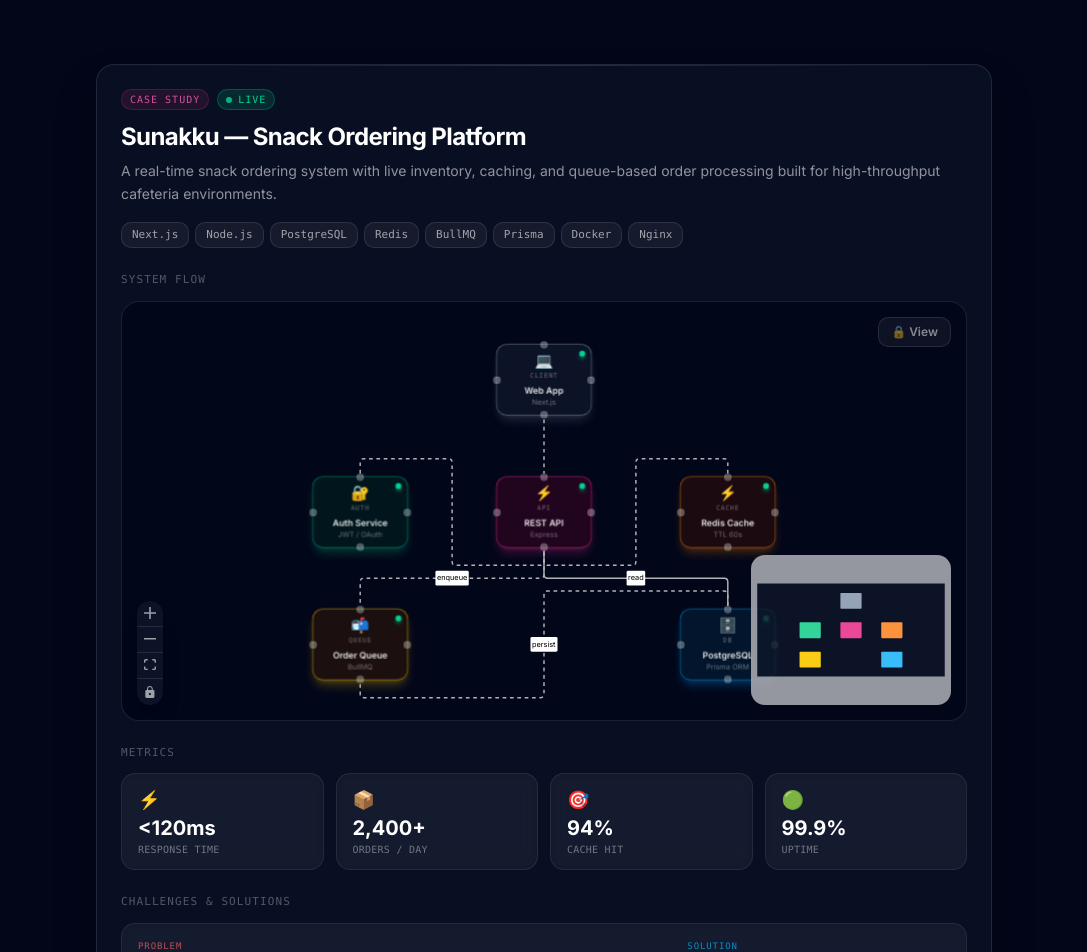
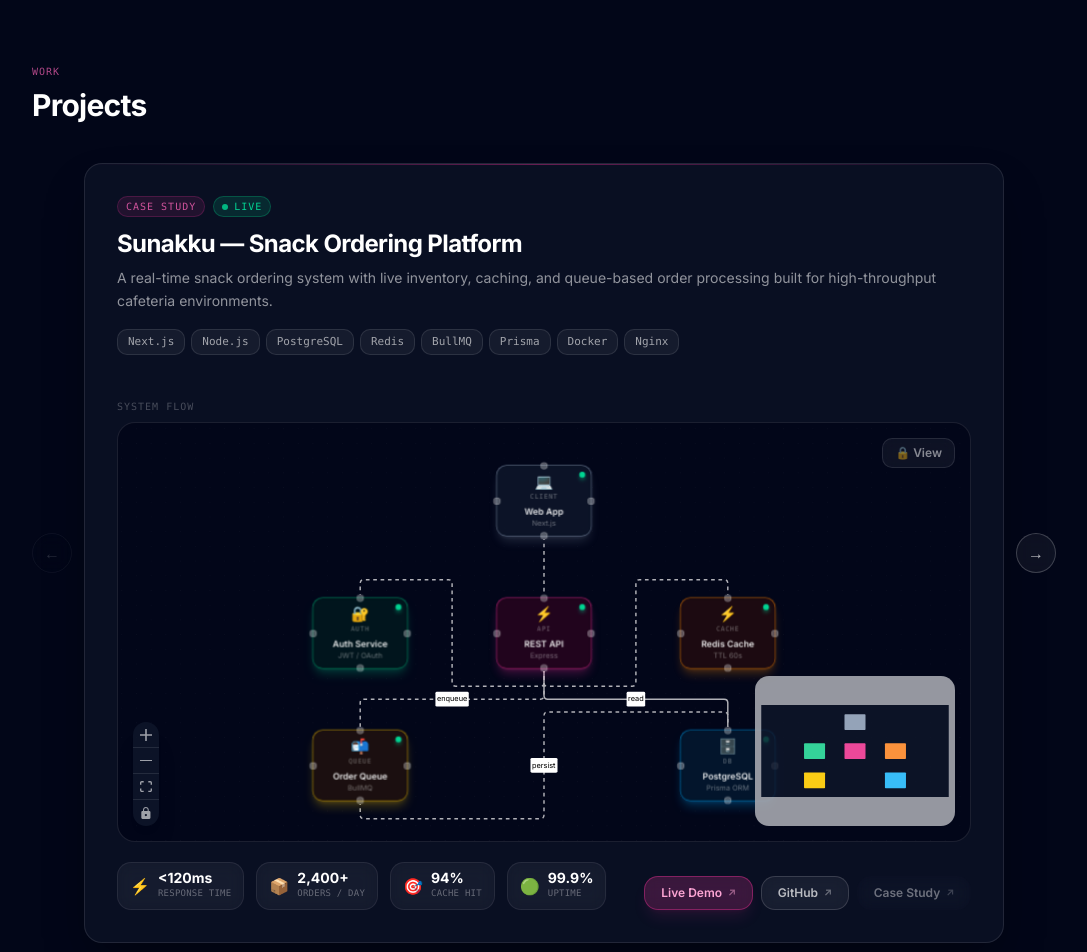
Before and after one commit to avneeshrai07/my-portfolio, a Next.js app: page /projects in a window 1280 px wide. Shown: the top 952 px of the page, without its empty margins (96-1183 px from the left). Built offline with nearby package versions, Linux system fonts and the light colour scheme.

Commit message:
some fixes in projects

```diff
--- a/app/projects/page.tsx
+++ b/app/projects/page.tsx
@@ -1,13 +1,26 @@
-// ✅ Correct — matches your actual folder structure
-import ProjectCard from "@/components/projects/ProjectCard";
-import { sunakku } from "@/components/data/projects/sunakku";
+import ProjectCarousel from "@/components/projects/ProjectCarousel";
+import { allProjects } from "@/components/data/projects";
 
 export default function ProjectsPage() {
   return (
-    <main className="min-h-screen bg-slate-950 px-6 py-16">
-      <div className="max-w-4xl mx-auto space-y-10">
-        <ProjectCard project={sunakku} />
-        {/* add more cards here */}
+    <main className="min-h-screen bg-slate-950 px-4 py-16">
+      <div className="max-w-5xl mx-auto">
+
+        {/* Page heading */}
+        <div className="mb-10">
+          <p className="text-[10px] font-mono uppercase tracking-widest text-pink-400/70 mb-2">
+            Work
+          </p>
+          <h1 className="text-3xl font-bold text-white tracking-tight">
+            Projects
+          </h1>
+        </div>
+
+        {/* Carousel — arrows on both sides like the sketch */}
+        <div className="pb-10">
+          <ProjectCarousel projects={allProjects} />
+        </div>
+
       </div>
     </main>
   );
--- /dev/null
+++ b/components/data/projects/index.ts
@@ -0,0 +1,9 @@
+import { sunakku } from "./sunakku";
+import { myproject2 } from "./myproject2";
+
+import type { ProjectConfig } from "@/types/project";
+
+export const allProjects: ProjectConfig[] = [
+  sunakku,
+  myproject2,
+];
--- /dev/null
+++ b/components/data/projects/myproject2.ts
@@ -0,0 +1,62 @@
+import type { ProjectConfig } from "@/types/project";
+
+export const myproject2: ProjectConfig = {
+  id: "sunakku",
+  title: "Sunakku — Snack Ordering Platform",
+  description:
+    "A real-time snack ordering system with live inventory, caching, and queue-based order processing built for high-throughput cafeteria environments.",
+  badge: "Case Study",
+  status: "live",
+
+  techStack: [
+    "Next.js", "Node.js", "PostgreSQL", "Redis",
+    "BullMQ", "Prisma", "Docker", "Nginx",
+  ],
+
+  flow: {
+    nodes: [
+      { id: "client",  type: "client",  label: "Web App",        sublabel: "Next.js",     position: "top"          },
+      { id: "api",     type: "api",     label: "REST API",       sublabel: "Express",     position: "center"       },
+      { id: "auth",    type: "auth",    label: "Auth Service",   sublabel: "JWT / OAuth", position: "left"         },
+      { id: "cache",   type: "cache",   label: "Redis Cache",    sublabel: "TTL 60s",     position: "right"        },
+      { id: "queue",   type: "queue",   label: "Order Queue",    sublabel: "BullMQ",      position: "bottom-left"  },
+      { id: "db",      type: "db",      label: "PostgreSQL",     sublabel: "Prisma ORM",  position: "bottom-right" },
+    ],
+    edges: [
+      ["client", "api"],
+      ["api", "auth"],
+      ["api", "cache"],
+      { source: "api",   target: "queue", label: "enqueue" },
+      { source: "queue", target: "db",    label: "persist",  animated: true },
+      { source: "api",   target: "db",    label: "read",     animated: false },
+    ],
+  },
+
+  metrics: [
+    { label: "Response Time", value: "<120ms", icon: "⚡" },
+    { label: "Orders / Day",  value: "2,400+", icon: "📦" },
+    { label: "Cache Hit",     value: "94%",    icon: "🎯" },
+    { label: "Uptime",        value: "99.9%",  icon: "🟢" },
+  ],
+
+  challenges: [
+    {
+      problem: "Inventory reads caused N+1 queries under cafeteria rush hour load.",
+      solution:
+        "Implemented a Redis cache layer with a 60s TTL; hot-path reads never hit the DB.",
+      result: "Latency dropped from 800ms to under 120ms at peak.",
+    },
+    {
+      problem: "Order bursts caused dropped writes when DB was under load.",
+      solution:
+        "Moved order persistence to a BullMQ queue with retry and back-off policies.",
+      result: "Zero dropped orders; retry success rate 99.7%.",
+    },
+  ],
+
+  cta: [
+    { label: "Live Demo",   href: "https://sunakku.example.com",             variant: "primary"   },
+    { label: "GitHub",      href: "https://github.com/you/sunakku",          variant: "secondary" },
+    { label: "Case Study",  href: "https://your-blog.com/sunakku-deep-dive", variant: "ghost"     },
+  ],
+};
--- a/components/projects/ProjectCard.tsx
+++ b/components/projects/ProjectCard.tsx
@@ -1,10 +1,16 @@
 import type { ProjectConfig } from "@/types/project";
 import { buildFlow } from "@/lib/flow/buildFlow";
+import dynamic from "next/dynamic";
 import Header from "./sections/Header";
 import Metrics from "./sections/Metrics";
-import Challenges from "./sections/Challenges";
 import CTA from "./sections/CTA";
-import FlowCanvas from "@/components/flow/FlowCanvas";
+
+const FlowCanvas = dynamic(() => import("@/components/flow/FlowCanvas"), {
+  ssr: false,
+  loading: () => (
+    <div className="w-full h-[380px] rounded-2xl border border-white/10 bg-slate-950/80 animate-pulse" />
+  ),
+});
 
 interface ProjectCardProps {
   project: ProjectConfig;
@@ -12,22 +18,21 @@ interface ProjectCardProps {
 }
 
 export default function ProjectCard({ project, className = "" }: ProjectCardProps) {
-  console.log("ProjectCard received project:", project);      // ← add
-  console.log("ProjectCard project.flow:", project?.flow);
   const { nodes, edges } = buildFlow(project.flow);
 
   return (
     <article
       className={[
-        "relative rounded-2xl border border-white/10 bg-slate-900/60",
-        "backdrop-blur-md p-6 shadow-2xl shadow-black/40",
-        "hover:border-white/15 transition-colors duration-300",
+        "relative w-full rounded-2xl border border-white/10 bg-slate-900/60",
+        "backdrop-blur-md p-6 md:p-8 shadow-2xl shadow-black/40",
+        "flex flex-col gap-5",
         className,
       ].join(" ")}
     >
-      {/* Subtle top gradient accent */}
-      <div className="pointer-events-none absolute inset-x-0 top-0 h-px bg-gradient-to-r from-transparent via-pink-500/30 to-transparent rounded-t-2xl" />
+      {/* Top gradient accent line */}
+      <div className="pointer-events-none absolute inset-x-0 top-0 h-px bg-gradient-to-r from-transparent via-pink-500/40 to-transparent rounded-t-2xl" />
 
+      {/* ── Top: Header (title + description + tech stack) ── */}
       <Header
         project={{
           title: project.title,
@@ -38,17 +43,19 @@ export default function ProjectCard({ project, className = "" }: ProjectCardProp
         }}
       />
 
-      {/* Flow Canvas — fully editable */}
-      <div className="mt-2">
-        <h3 className="text-[11px] uppercase tracking-widest text-white/30 font-mono mb-3">
+      {/* ── Middle: Flow Canvas ── */}
+      <div>
+        <p className="text-[10px] uppercase tracking-widest text-white/25 font-mono mb-2">
           System Flow
-        </h3>
+        </p>
         <FlowCanvas initialNodes={nodes} initialEdges={edges} />
       </div>
 
-      <Metrics metrics={project.metrics} />
-      <Challenges challenges={project.challenges} />
-      <CTA cta={project.cta} />
+      {/* ── Bottom: Metrics left, CTA right ── */}
+      <div className="flex flex-col sm:flex-row sm:items-end sm:justify-between gap-4">
+        <Metrics metrics={project.metrics} />
+        <CTA cta={project.cta} />
+      </div>
     </article>
   );
 }
--- /dev/null
+++ b/components/projects/ProjectCarousel.tsx
@@ -0,0 +1,80 @@
+"use client";
+
+import { useState } from "react";
+import ProjectCard from "./ProjectCard";
+import type { ProjectConfig } from "@/types/project";
+
+interface ProjectCarouselProps {
+  projects: ProjectConfig[];
+}
+
+export default function ProjectCarousel({ projects }: ProjectCarouselProps) {
+  const [current, setCurrent] = useState(0);
+
+  const prev = () => setCurrent((i) => Math.max(0, i - 1));
+  const next = () => setCurrent((i) => Math.min(projects.length - 1, i + 1));
+
+  const hasPrev = current > 0;
+  const hasNext = current < projects.length - 1;
+
+  return (
+    <div className="relative flex items-center gap-3 w-full">
+
+      {/* ── Left Arrow ── */}
+      <button
+        onClick={prev}
+        disabled={!hasPrev}
+        aria-label="Previous project"
+        className={[
+          "shrink-0 w-10 h-10 rounded-full border flex items-center justify-center",
+          "backdrop-blur-sm transition-all duration-200",
+          hasPrev
+            ? "border-white/20 bg-white/5 text-white/70 hover:bg-white/10 hover:text-white hover:border-white/30 hover:scale-110"
+            : "border-white/5 bg-transparent text-white/15 cursor-not-allowed",
+        ].join(" ")}
+      >
+        ←
+      </button>
+
+      {/* ── Card ── */}
+      <div className="flex-1 min-w-0">
+        <ProjectCard project={projects[current]} />
+      </div>
+
+      {/* ── Right Arrow ── */}
+      <button
+        onClick={next}
+        disabled={!hasNext}
+        aria-label="Next project"
+        className={[
+          "shrink-0 w-10 h-10 rounded-full border flex items-center justify-center",
+          "backdrop-blur-sm transition-all duration-200",
+          hasNext
+            ? "border-white/20 bg-white/5 text-white/70 hover:bg-white/10 hover:text-white hover:border-white/30 hover:scale-110"
+            : "border-white/5 bg-transparent text-white/15 cursor-not-allowed",
+        ].join(" ")}
+      >
+        →
+      </button>
+
+      {/* ── Dot indicators ── */}
+      {projects.length > 1 && (
+        <div className="absolute -bottom-6 left-1/2 -translate-x-1/2 flex gap-1.5">
+          {projects.map((_, i) => (
+            <button
+              key={i}
+              onClick={() => setCurrent(i)}
+              aria-label={`Go to project ${i + 1}`}
+              className={[
+                "h-1.5 rounded-full transition-all duration-300",
+                i === current
+                  ? "w-5 bg-pink-400"
+                  : "w-1.5 bg-white/20 hover:bg-white/40",
+              ].join(" ")}
+            />
+          ))}
+        </div>
+      )}
+    </div>
+  );
+}
--- a/components/projects/sections/CTA.tsx
+++ b/components/projects/sections/CTA.tsx
@@ -18,7 +18,7 @@ export default function CTA({ cta }: CTAProps) {
   if (!cta.length) return null;
 
   return (
-    <div className="mt-6 flex flex-wrap gap-2">
+    <div className="flex flex-wrap gap-2 sm:justify-end">
       {cta.map((item) => (
         <Link
           key={item.label}
@@ -27,12 +27,12 @@ export default function CTA({ cta }: CTAProps) {
           rel="noopener noreferrer"
           className={[
             "inline-flex items-center gap-1.5 px-4 py-2 rounded-xl border text-xs font-semibold",
-            "backdrop-blur-sm transition-all duration-200 select-none",
+            "backdrop-blur-sm transition-all duration-200 select-none whitespace-nowrap",
             VARIANT_STYLES[item.variant ?? "secondary"],
           ].join(" ")}
         >
           {item.label}
-          <span className="opacity-60 text-[10px]">↗</span>
+          <span className="opacity-50 text-[10px]">↗</span>
         </Link>
       ))}
     </div>
--- a/components/projects/sections/Metrics.tsx
+++ b/components/projects/sections/Metrics.tsx
@@ -8,26 +8,21 @@ export default function Metrics({ metrics }: MetricsProps) {
   if (!metrics.length) return null;
 
   return (
-    <div className="mt-6">
-      <h3 className="text-[11px] uppercase tracking-widest text-white/30 font-mono mb-3">
-        Metrics
-      </h3>
-      <div className="grid grid-cols-2 gap-3 sm:grid-cols-4">
-        {metrics.map((m) => (
-          <div
-            key={m.label}
-            className="rounded-xl border border-white/8 bg-white/4 px-4 py-3 backdrop-blur-sm hover:border-pink-500/20 hover:bg-pink-500/5 transition-all"
-          >
-            {m.icon && <div className="text-lg mb-1">{m.icon}</div>}
-            <div className="text-xl font-bold text-white leading-none mb-1">
-              {m.value}
-            </div>
-            <div className="text-[10px] text-white/40 font-mono uppercase tracking-wide">
+    <div className="flex flex-wrap gap-3">
+      {metrics.map((m) => (
+        <div
+          key={m.label}
+          className="flex items-center gap-2 rounded-xl border border-white/8 bg-white/4 px-3 py-2 backdrop-blur-sm hover:border-pink-500/20 hover:bg-pink-500/5 transition-all"
+        >
+          {m.icon && <span className="text-base leading-none">{m.icon}</span>}
+          <div>
+            <div className="text-sm font-bold text-white leading-none">{m.value}</div>
+            <div className="text-[9px] text-white/35 font-mono uppercase tracking-wide mt-0.5">
               {m.label}
             </div>
           </div>
-        ))}
-      </div>
+        </div>
+      ))}
     </div>
   );
 }
--- a/data/my_journey_data.json
+++ b/data/my_journey_data.json
@@ -12,7 +12,7 @@
       "year": "2021 – 2025",
       "period": "Graduate",
       "tag": "College",
-      "title": "Indian Institute Of information Technology, Lucknow",
+      "title": "Indian Institute Of Information Technology, Lucknow",
       "subtitle": "B.Tech, Computer Science"
     },
     {
```
